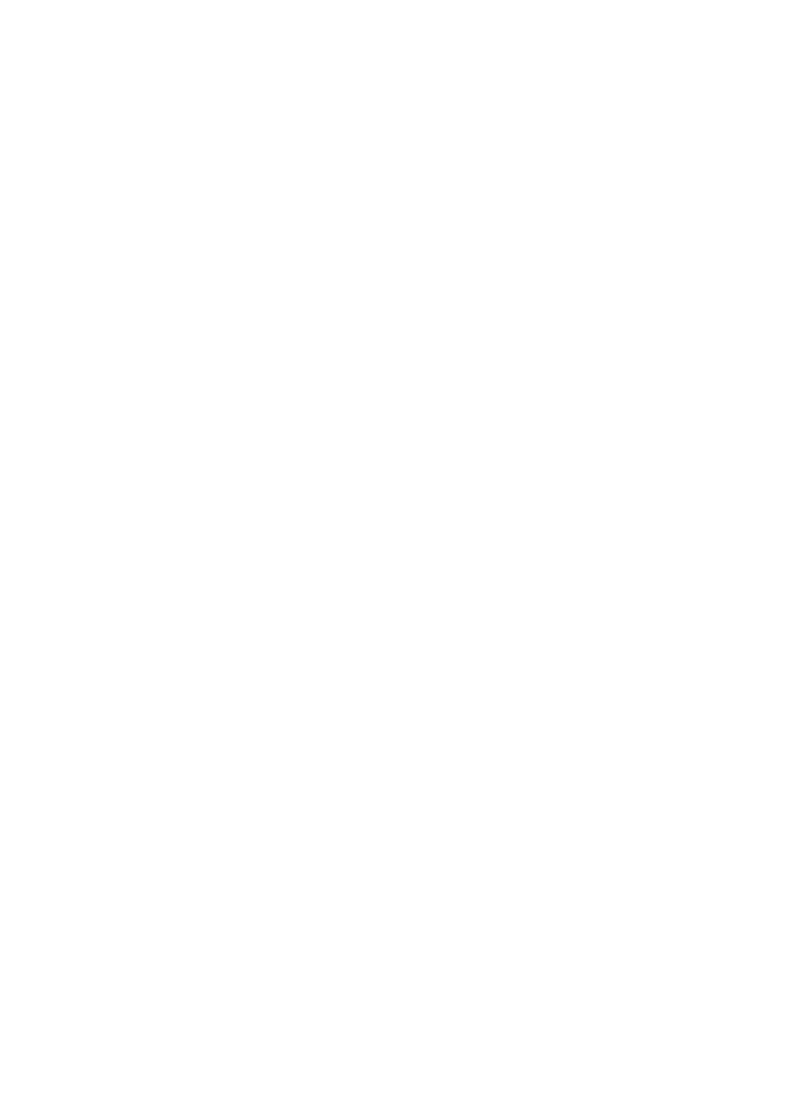
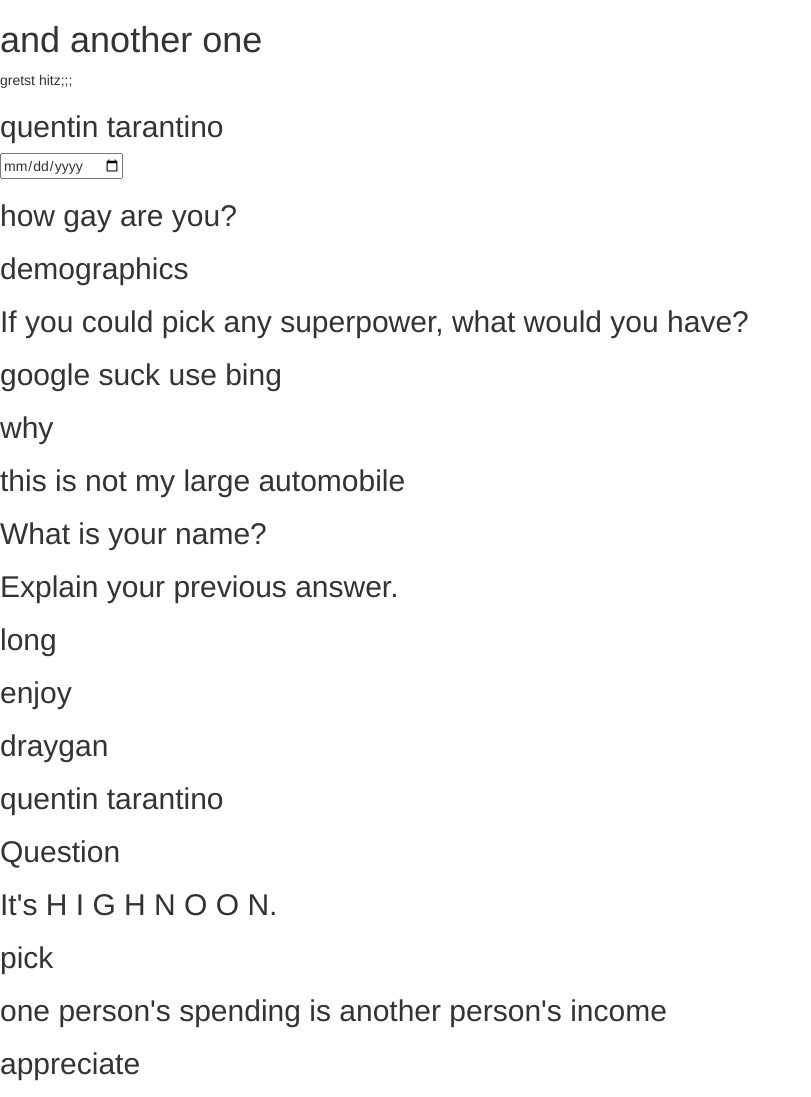
Before and after one commit to otherfireangel/Shitform, a plain HTML site: page index.html in a window 1280 px wide. Shown: the top 1097 px of the page, without its empty margins (0-811 px from the left). Before the commit the page ends 800 px from the top, so only its background shows below. Drawn offline with nearby package versions, Linux system fonts and the light colour scheme.

Commit message:
add all headers and test date input

```diff
--- a/index.html
+++ b/index.html
@@ -8,6 +8,42 @@
     <link rel="stylesheet" href="resources/css/style.css">
   </head>
   <body>
-
+    <h1>and another one</h1>
+    <p>gretst hitz;;;</p>
+    <form action="/answer">
+      <h2>quentin tarantino</h2>
+      <input type="date">
+      <h2>how gay are you?</h2>
+      <h2>demographics</h2>
+      <h2>If you could pick any superpower, what would you have?</h2>
+      <h2>google suck use bing</h2>
+      <h2>why</h2>
+      <h2>this is not my large automobile</h2>
+      <h2>What is your name?</h2>
+      <h2>Explain your previous answer.</h2>
+      <h2>long</h2>
+      <h2>enjoy</h2>
+      <h2>draygan</h2>
+      <h2>quentin tarantino</h2>
+      <h2>Question</h2>
+      <h2>It's H I G H N O O N.</h2>
+      <h2>pick</h2>
+      <h2>one person's spending is another person's income</h2>
+      <h2>appreciate</h2>
+      <h2>meat triangle</h2>
+      <h2>r.i.p. he hoo 2016-2017</h2>
+      <h2>gender identity</h2>
+      <h2>quentin tarantino</h2>
+      <h2>quentin tarantino</h2>
+      <h2>Who is John Galt?</h2>
+      <h2>man door hand hook car door</h2>
+      <h2>terms of service</h2>
+      <h2>jim_goose.jpg</h2>
+      <h2>demographics</h2>
+      <h2>enter the passowrde</h2>
+      <p>"maht"</p>
+      <h2>check all that apply</h2>
+      <h2>quentin tarantino</h2>
+    </form>
   </body>
 </html>
```
